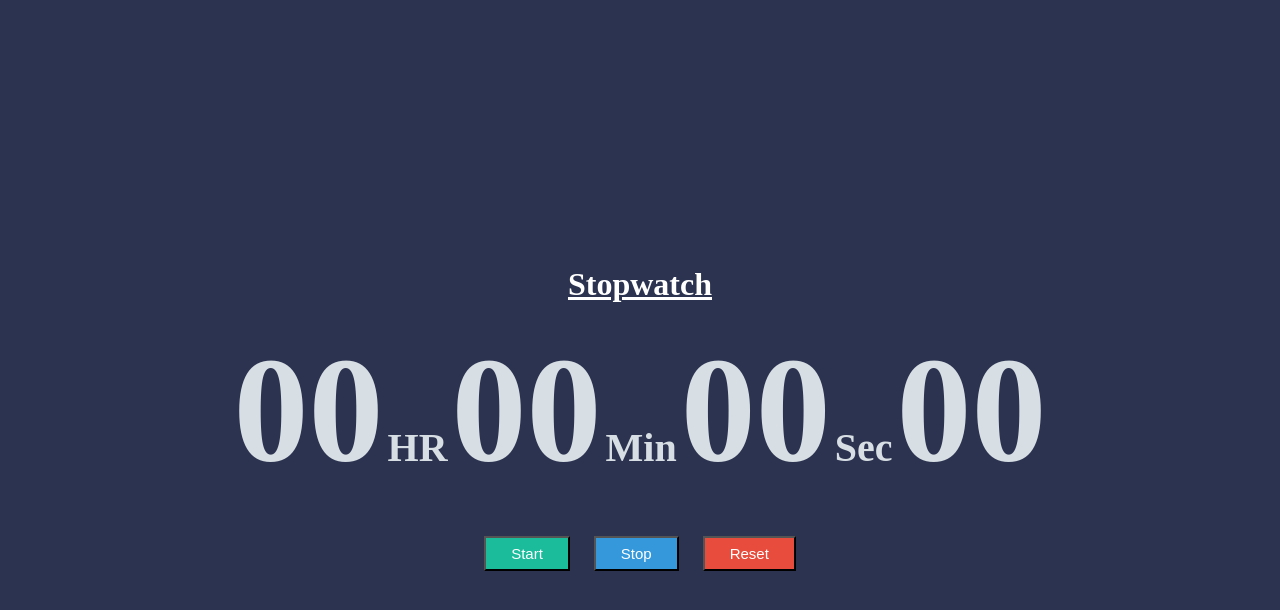
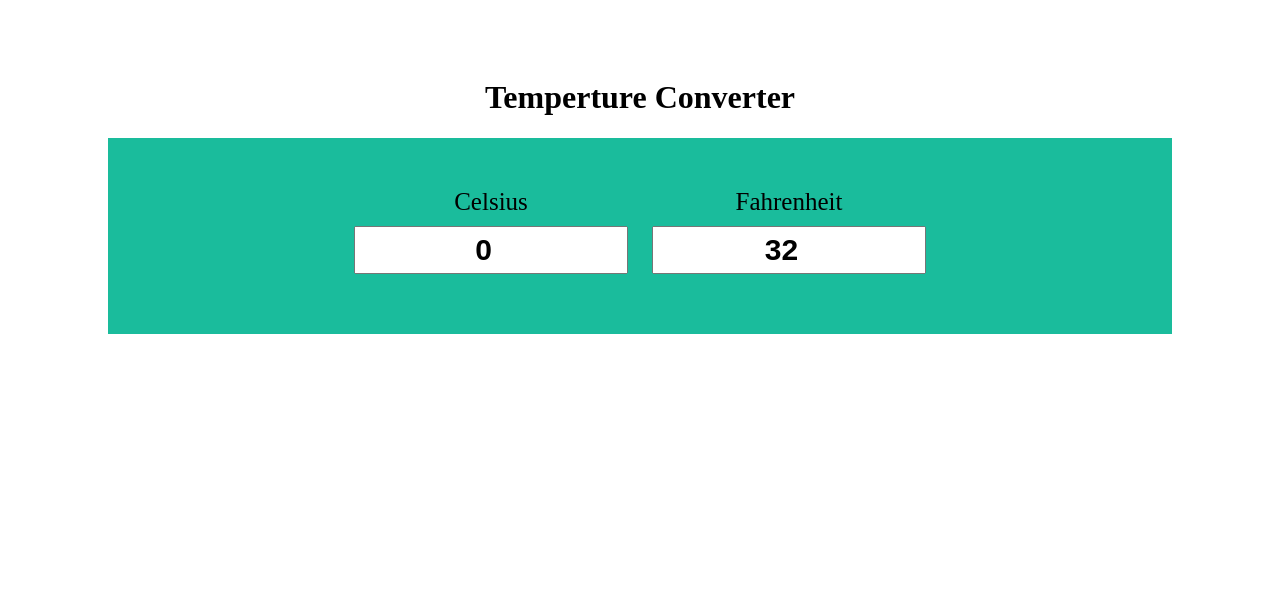
Before and after one commit to asimshakoor11/tempeture-converter, a plain HTML site: page index.html in a window 1280 px wide. Drawn offline with Linux system fonts and the light colour scheme.

Commit message:
Update index.html

```diff
--- a/index.html
+++ b/index.html
@@ -1,33 +1,84 @@
+
 <!DOCTYPE html>
 <html lang="en">
 <head>
     <meta charset="UTF-8">
     <meta http-equiv="X-UA-Compatible" content="IE=edge">
     <meta name="viewport" content="width=device-width, initial-scale=1.0">
-    <title>Stop Watch</title>
-    <link rel="stylesheet" href="stylepro7.css">
+    <title>Temperture Converter</title>
+
+<style>
+    body{
+        padding: 50px 100px;
+    }
+
+    h1{
+        text-align: center;
+    }
+
+    #container{
+        text-align: center;
+        background-color: #1abc9c;
+        padding: 50px;
+    }
+
+    .input-div{
+        display: inline-block;
+    }
+
+    .inp{
+        padding: 5px 10px;
+        margin: 10px;
+        font-size: 30px;
+        font-weight: bold;
+        width: 250px;
+        text-align: center;
+    }
+
+    label{
+        font-size: 25px;
+    }
+</style>
+
 </head>
 <body>
-    <h1>Stopwatch</h1>
+
+    <h1>Temperture Converter</h1>
 
     <div id="container">
-        <div id="time">
-            <span class="digit" id="hr">00</span>
-            <span class="txt">HR</span>
-            <span class="digit" id="min">00</span>
-            <span class="txt">Min</span>
-            <span class="digit" id="sec">00</span>
-            <span class="txt">Sec</span>
-            <span class="digit" id="count">00</span>
+        <div class="input-div">
+            <label> Celsius</label>   <br>
+            <input type="number" value="0" id="cel" class="inp">
         </div>
-
-        <div id="btn-container">
-            <button class="btn" id="start" onclick="start()">Start</button>
-            <button class="btn" id="stop" onclick="stop()">Stop</button>
-            <button class="btn" id="reset" onclick="reset()">Reset</button>
+        <div class="input-div">
+            <label> Fahrenheit</label>   <br>
+            <input type="number" value="32" id="fah" class="inp">
         </div>
     </div>
 
-    <script src="scriptpro7.js"></script>
+    <script>
+        var cel = document.getElementById("cel");
+        var fah = document.getElementById("fah");
+
+        cel.addEventListener('input', function(){
+            let c = this.value;
+            let f = (c * 9/5) + 32;
+            if(!Number.isInteger(f)){  // check is number or not
+                f = f.toFixed(4);  // four digit after point
+            }
+            fah.value = f;
+        });
+
+        fah.addEventListener('input', function(){
+            let f = this.value;
+            let c = (f - 32) * 5/9;
+            if(!Number.isInteger(c)){  // check is number or not
+                c = c.toFixed(4);  // four digit after point
+            }
+            cel.value = c;
+        });
+
+    </script>
+
 </body>
 </html>
```
